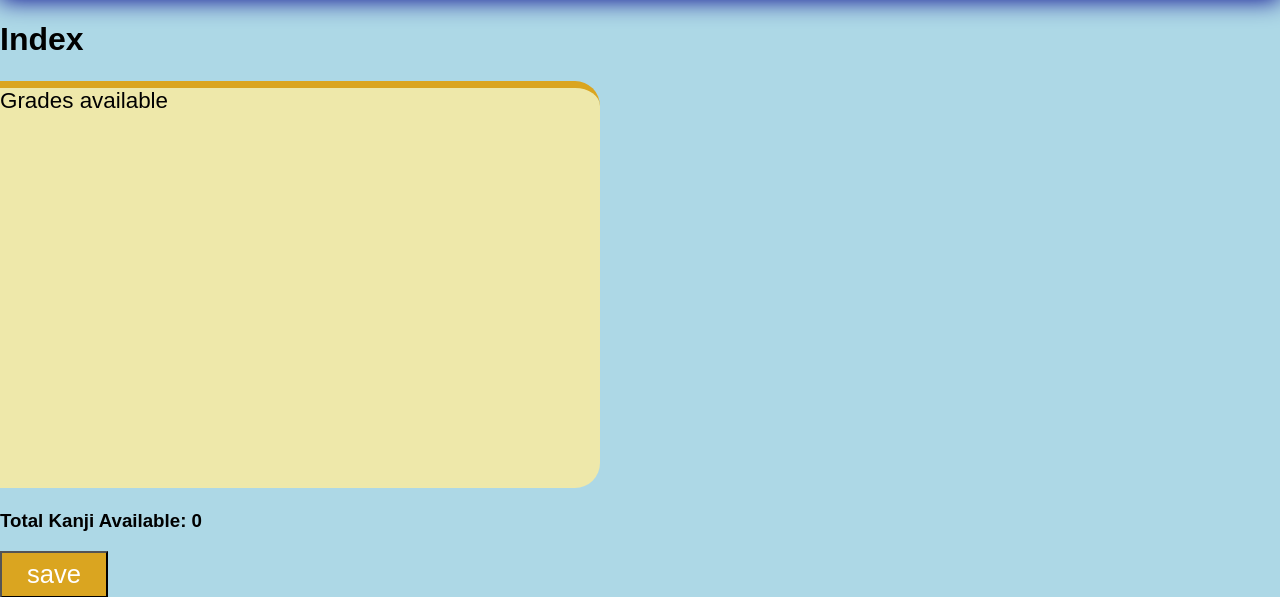
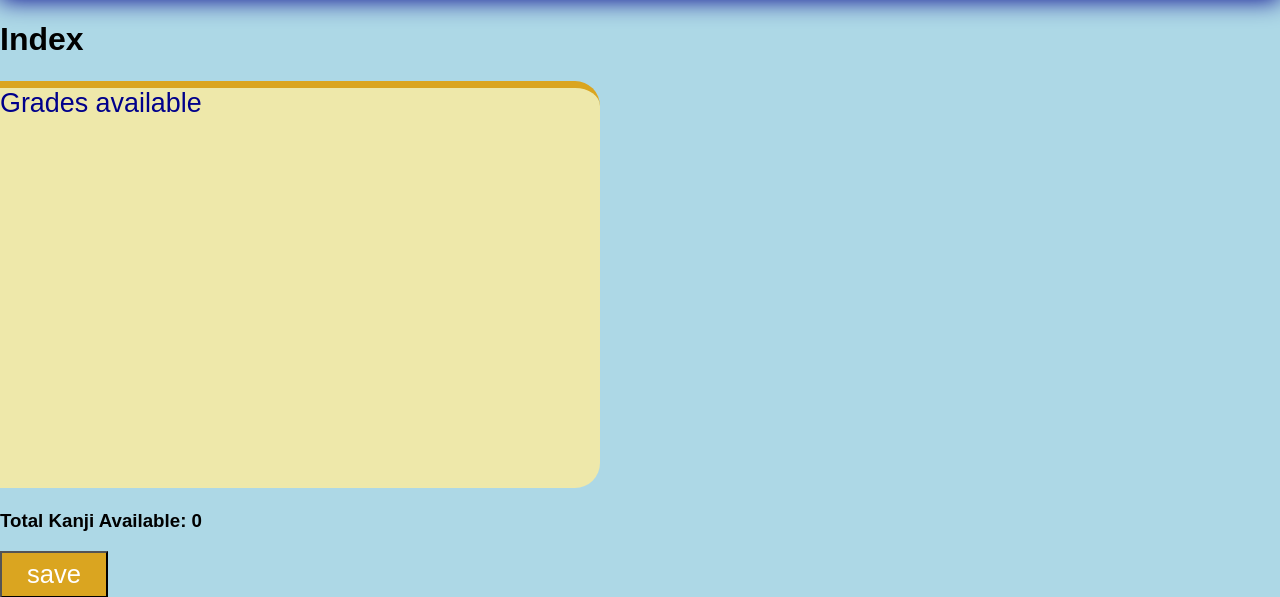
Before and after one commit to LeoKnox/kanji_app, a Flask app: page / in a window 1280 px wide. Shown: the part 46-643 px from the top of the page. Run offline with Flask 2, Linux system fonts and the light colour scheme; data that the repository does not hold is empty.

Commit message:
Add files via upload

```diff
--- a/application/static/css/styles.css
+++ b/application/static/css/styles.css
@@ -139,6 +139,11 @@ table {
     margin: 0;
 }
 
+dt {
+    font-size: 1.2em;
+    color: darkblue;
+}
+
 dl {
     font-size: 1.4em;
     background-color: palegoldenrod;
```
